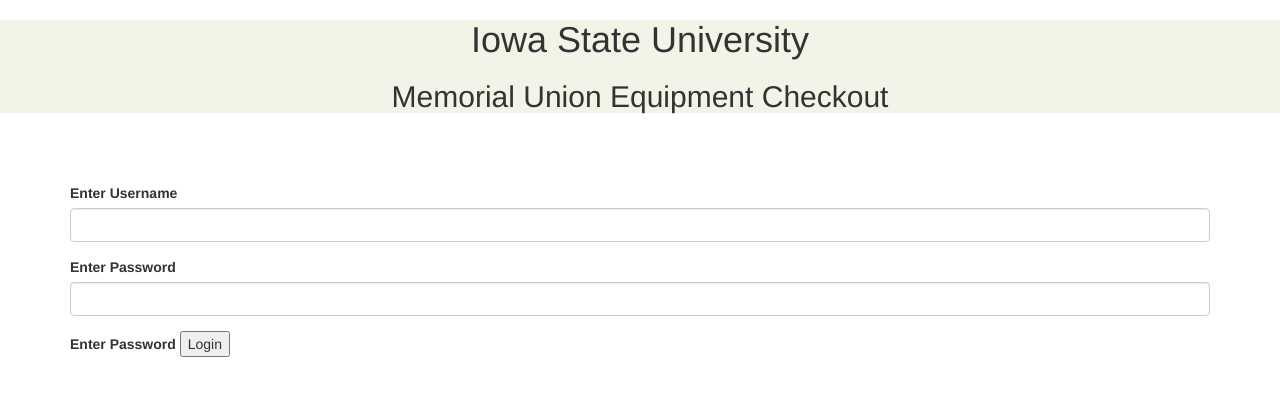
After one commit to jkni1779/MUInfoDesk, a CodeIgniter app: the page made by application/views/backend/login.php in a window 1280 px wide. The commit adds this page. Shown: the top 396 px of the page. Run offline with CodeIgniter, Linux system fonts and the light colour scheme.

Commit message:
encrypted login for backend

```diff
--- a/application/config/autoload.php
+++ b/application/config/autoload.php
@@ -58,7 +58,7 @@ $autoload['packages'] = array();
 |
 |	$autoload['libraries'] = array('user_agent' => 'ua');
 */
-$autoload['libraries'] = array('database');
+$autoload['libraries'] = array('database', 'session');
 
 /*
 | -------------------------------------------------------------------
--- a/application/config/config.php
+++ b/application/config/config.php
@@ -324,7 +324,7 @@ $config['cache_query_string'] = FALSE;
 | https://codeigniter.com/user_guide/libraries/encryption.html
 |
 */
-$config['encryption_key'] = '';
+$config['encryption_key'] = 'het7bb6Yf2ZaSpsIeyTUpo0XsDL9k4w4';
 
 /*
 |--------------------------------------------------------------------------
--- a/application/controllers/Main.php
+++ b/application/controllers/Main.php
@@ -15,6 +15,7 @@ class Main extends CI_Controller {
 	BACKEND ONLY
 	Functions for Navigation
 	*/
+
 	//BACKEND home page
 	public function backendhome()
 	{
@@ -59,4 +60,5 @@ class Main extends CI_Controller {
 
 
 
+
 }
--- /dev/null
+++ b/application/views/backend/login.php
@@ -0,0 +1,43 @@
+<?php
+defined('BASEPATH') OR exit('No direct script access allowed');
+?><!DOCTYPE html>
+<html lang="en">
+<head>
+    <meta charset="UTF-8">
+    <title>Home</title>
+    <link rel="stylesheet" type="text/css" href="/assets/style.css">
+     <link rel="stylesheet" href="https://maxcdn.bootstrapcdn.com/bootstrap/3.3.7/css/bootstrap.min.css">
+</head>
+<header>
+
+    <h1>Iowa State University</h1>
+    <h2>Memorial Union Equipment Checkout</h2>
+
+</header>
+<body>
+    <div class="container">
+        <br /><br /><br />
+        <form method="post" action="<?php echo base_url(); ?>Databaseview/login_validation">
+            <div class="form-group">
+                <label>Enter Username</label>
+                <input type="text" name="username" class="form-control" />
+                <span class="text-danger"><?php echo form_error("username");?></span>
+
+            </div>
+            <div class="form-group">
+                <label>Enter Password</label>
+                <input type="password" name="password" class="form-control" />
+                <span class="text-danger"><?php echo form_error("password");?></span>
+            </div>
+            <div class="form-group">
+                <label>Enter Password</label>
+                <input type="submit" name="insert" value="Login" />
+                <?php
+                echo $this->session->flashdata("error");
+                ?>
+            </div>
+        </form>
+    </div>
+
+</body>
+</html>
--- a/application/views/frontend/checkout-index.php
+++ b/application/views/frontend/checkout-index.php
@@ -6,6 +6,7 @@ defined('BASEPATH') OR exit('No direct script access allowed');
     <meta charset="UTF-8">
     <script type="text/javascript" src="/assets/checkout-index.js"></script>
     <link rel="stylesheet" type="text/css" href="/assets/style.css">
+    <link rel="stylesheet" href="https://maxcdn.bootstrapcdn.com/bootstrap/3.3.7/css/bootstrap.min.css">
     <title>Checkout</title>
     <style></style>
 </head>
```
Also changed, not shown: application/controllers/Databaseview.php (+61 -3 lines), application/models/Database_view.php (+22 -0 lines), index.php (line endings or trailing spaces).
